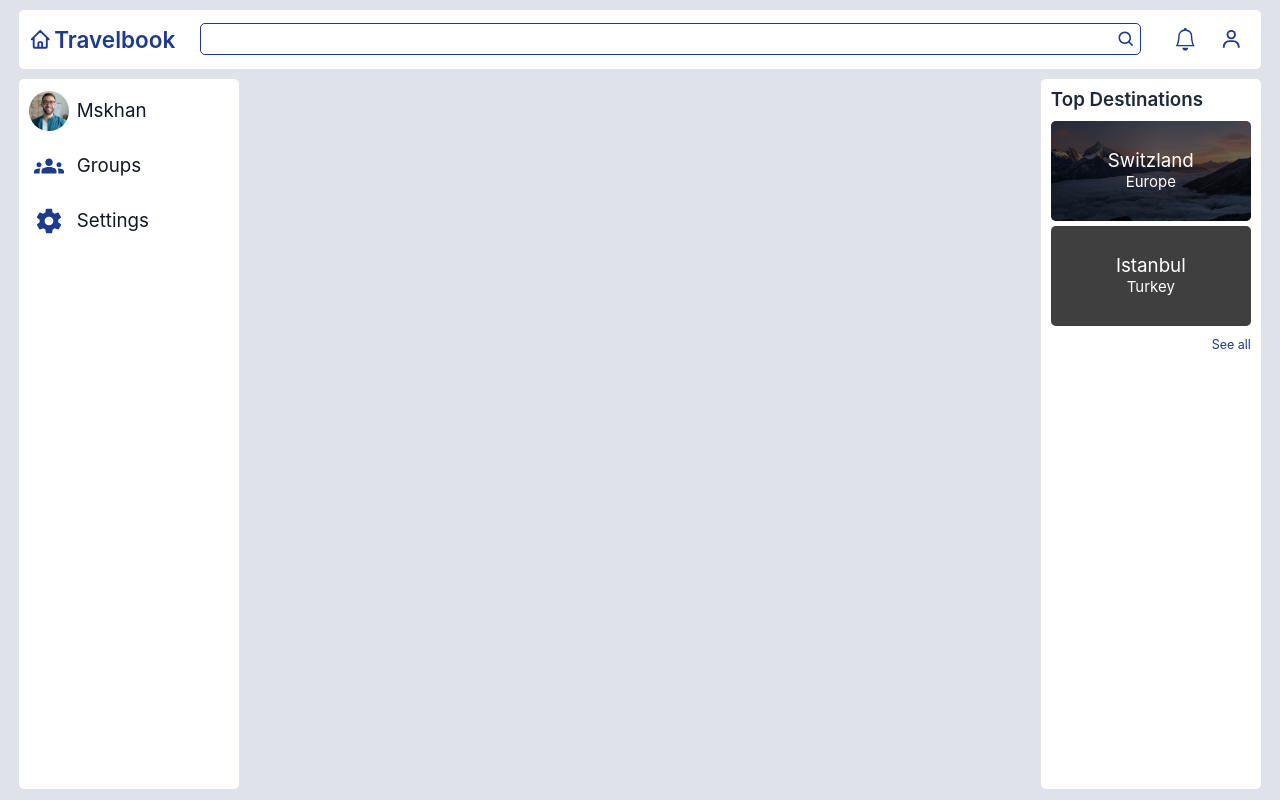
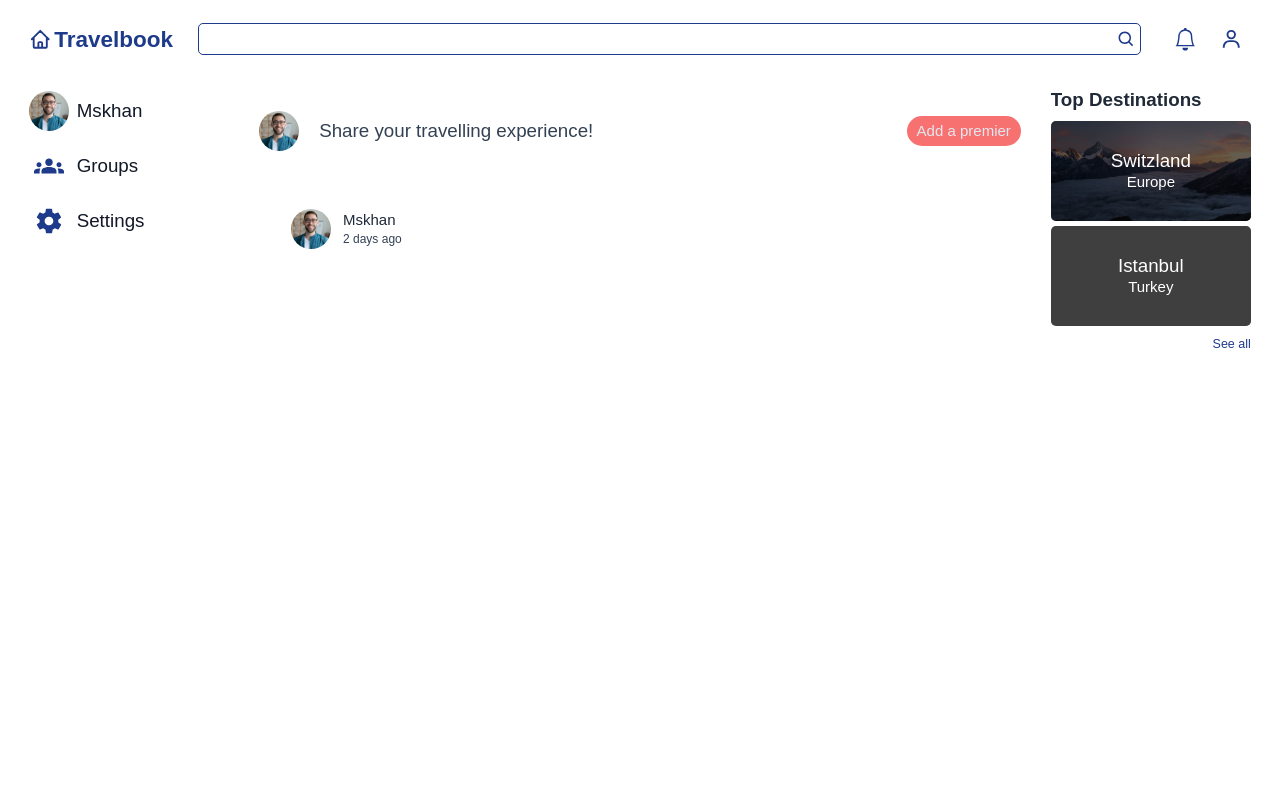
Before and after one commit to Mudassirpk/travel-app, a Next.js app: page / in a window 1280 px wide. Built offline with nearby package versions, Linux system fonts and the light colour scheme; grey boxes are pictures that could not be loaded.

Commit message:
added actions and post to the feed

```diff
--- /dev/null
+++ b/components/Home/Feed/Actions.tsx
@@ -0,0 +1,26 @@
+import Image from "next/image";
+
+const Actions: React.FC = () => {
+  return (
+    <div className="my-10 px-8">
+      <div className="flex gap-4 items-center">
+        <div className="relative w-[40px] h-[40px] rounded-[50%] overflow-hidden">
+          <Image
+            className="object-cover"
+            alt="user / admin"
+            src="/images/user.jpg"
+            fill={true}
+          />
+        </div>
+        <span className="flex-1 px-4 py-5 rounded-[30px] text-slate-700 cursor-pointer hover:bg-slate-200 text-3xl">
+          Share your travelling experience!
+        </span>
+        <div className="px-4 py-2 my-5 text-center bg-red-400 rounded-[40px] text-2xl text-slate-200 cursor-pointer hover:bg-red-500">
+          Add a premier
+        </div>
+      </div>
+    </div>
+  );
+};
+
+export default Actions;
--- a/components/Home/Feed/Feed.tsx
+++ b/components/Home/Feed/Feed.tsx
@@ -1,5 +1,12 @@
+import Actions from "./Actions";
+import Posts from "./Posts";
 const Feed: React.FC = () => {
-  return <section className="flex-1 height-cal"></section>;
+  return (
+    <section className="flex-1 height-cal">
+      <Actions />
+      <Posts />
+    </section>
+  );
 };
 
 export default Feed;
--- /dev/null
+++ b/components/Home/Feed/Post.tsx
@@ -0,0 +1,24 @@
+import Image from "next/image";
+
+const Post: React.FC = () => {
+  return (
+    <div className="w-[90%] mx-auto">
+      <div className="w-full flex gap-5 items-center">
+        <div className="relative w-[40px] overflow-hidden h-[40px] rounded-[50%]">
+          <Image
+            className="object-cover"
+            alt="publisher"
+            src="/images/user.jpg"
+            fill={true}
+          />
+        </div>
+        <div>
+          <p className="text-2xl text-slate-800">Mskhan</p>
+          <p className="text-[12px] text-slate-700">2 days ago</p>
+        </div>
+      </div>
+    </div>
+  );
+};
+
+export default Post;
--- /dev/null
+++ b/components/Home/Feed/Posts.tsx
@@ -0,0 +1,11 @@
+import Post from "./Post";
+
+const Posts: React.FC = () => {
+  return (
+    <div className="flex flex-col gap-5 px-5 mt-20">
+      <Post />
+    </div>
+  );
+};
+
+export default Posts;
--- a/styles/globals.css
+++ b/styles/globals.css
@@ -1,14 +1,14 @@
 @tailwind base;
 @tailwind components;
 @tailwind utilities;
+
+@import url("https://fonts.googleapis.com/css2?family=Montserrat:ital,wght@0,100;0,200;0,300;0,400;0,500;0,600;0,700;0,800;0,900;1,100&display=swap");
 
 html,
 body {
   padding: 0;
   margin: 0;
-  font-family: -apple-system, BlinkMacSystemFont, Segoe UI, Roboto, Oxygen,
-    Ubuntu, Cantarell, Fira Sans, Droid Sans, Helvetica Neue, sans-serif;
-  background-color: #dfe2e8;
+  font-family: "Montserrat", sans-serif;
 }
 
 html {
```
